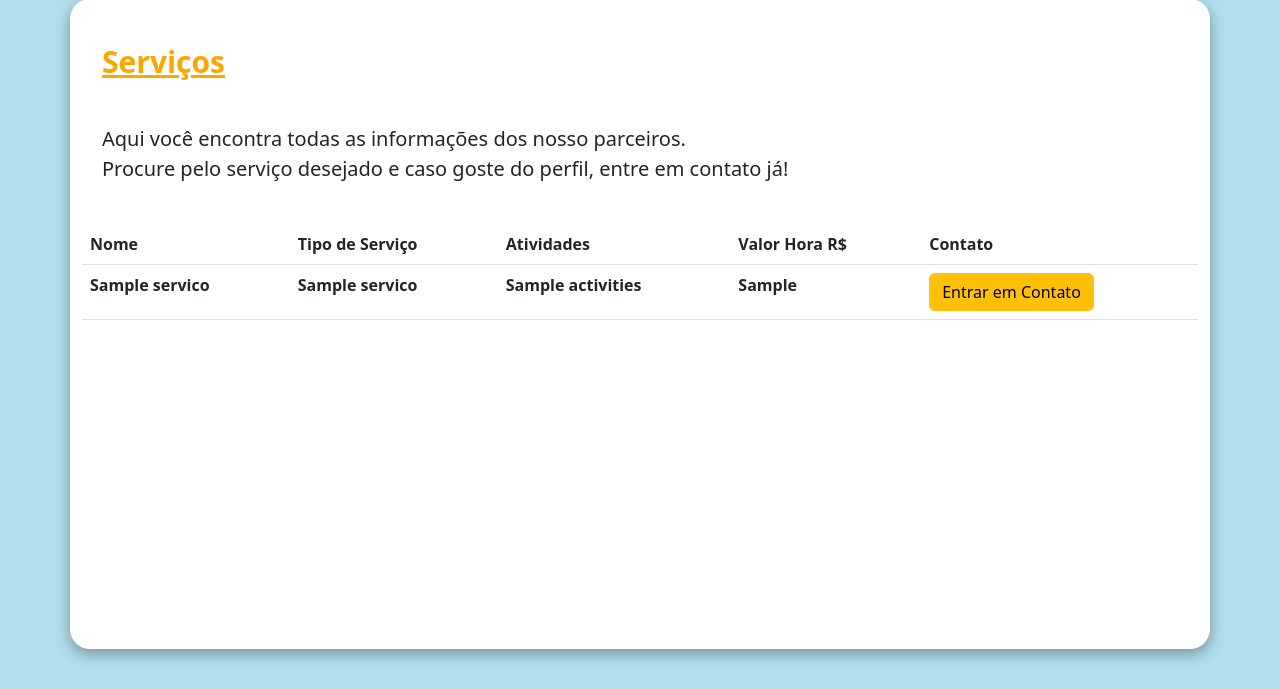
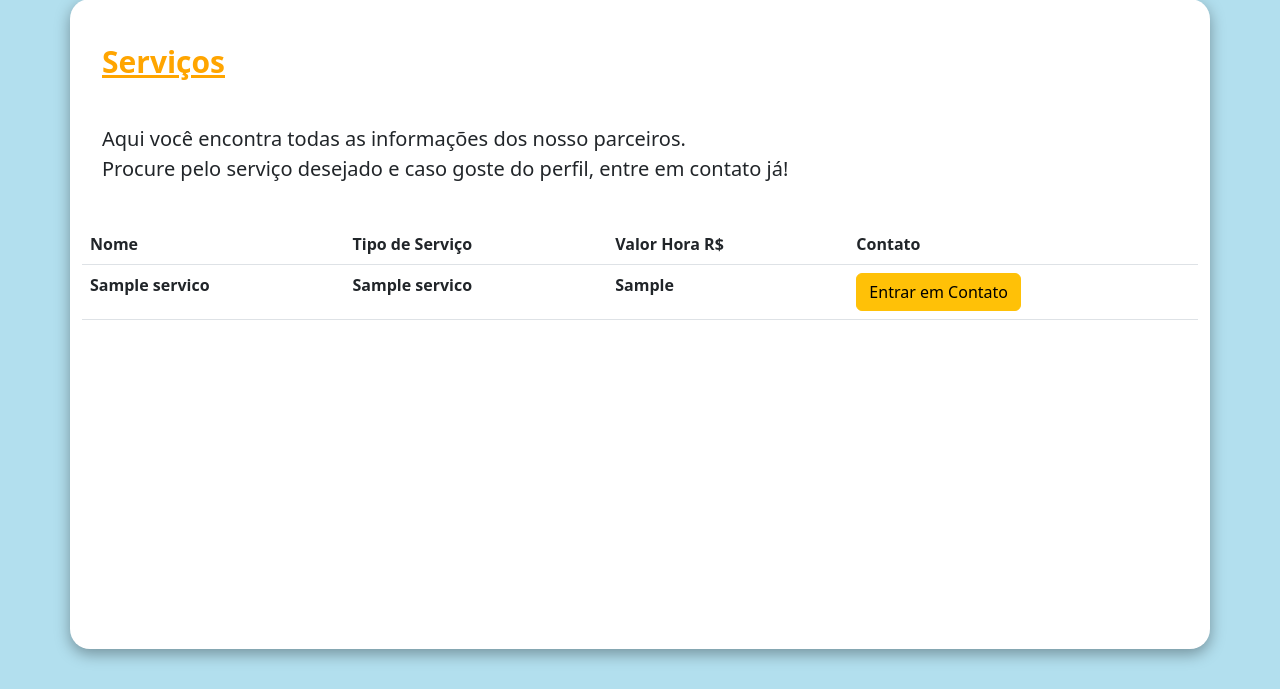
Before and after one commit to 1rafahub/ProjetoUni9-3-Semestre-, a Flask app: template templates/contratar_servicos/contratar_servicos.html in a window 1280 px wide. Shown: the part 201-890 px from the top of the page. Run offline with Flask 2, Linux system fonts and the light colour scheme; the template is opened without the code that fills it: most values are stand-ins (such as "Sample title", 1, 10 or a date in 2020); lists and menus that the app fills with data are empty; some libraries are stand-ins or nearby versions.

Commit message:
alterado variavel de atividade da tabela para o modal

```diff
--- a/templates/contratar_servicos/contratar_servicos.html
+++ b/templates/contratar_servicos/contratar_servicos.html
@@ -19,7 +19,6 @@
             <tr>
               <th scope="col">Nome</th>
               <th scope="col">Tipo de Serviço</th>
-              <th scope="col">Atividades</th>
               <th scope="col">Valor Hora R$</th>
               <th scope="col">Contato</th>
             </tr>
@@ -30,7 +29,6 @@
             {% for servicos in servicos %}
               <th>{{servicos['name']}}</th>
               <th>{{servicos['title']}}</th>
-              <th>{{servicos['activities']}}</th>
               <th>{{servicos['hour_value']}}</th>
               <th><button type="button"class="btn btn-warning" data-toggle="modal" data-target="#modal.{{id_user_service}}">Entrar em Contato</button></th>
             {% endfor %}
@@ -45,7 +43,7 @@
 
     <div class="modal-content">
       <div class="modal-header">
-        <h5 class="modal-title" id="exampleModalLongTitle">{{servicos['name']}}</h5>
+        <h3 class="modal-title" id="exampleModalLongTitle">Contato de {{servicos['name']}}</h3>
         <button type="button" class="close" data-dismiss="modal" aria-label="Close">
           <span aria-hidden="true">&times;</span>
         </button>
@@ -53,6 +51,7 @@
       <div class="modal-body">
         <p>Email: {{servicos['email']}}</p>
         <p>Telefone: {{servicos['telephone']}}</p>
+        <p>Atividades: <br>{{servicos['activities']}}</p>
       </div>
       <div class="modal-footer">
         <button type="button" class="btn btn-secondary" data-dismiss="modal">Close</button>
```
Also changed, not shown: static/css/contratar_servicos.css (line endings or trailing spaces).
